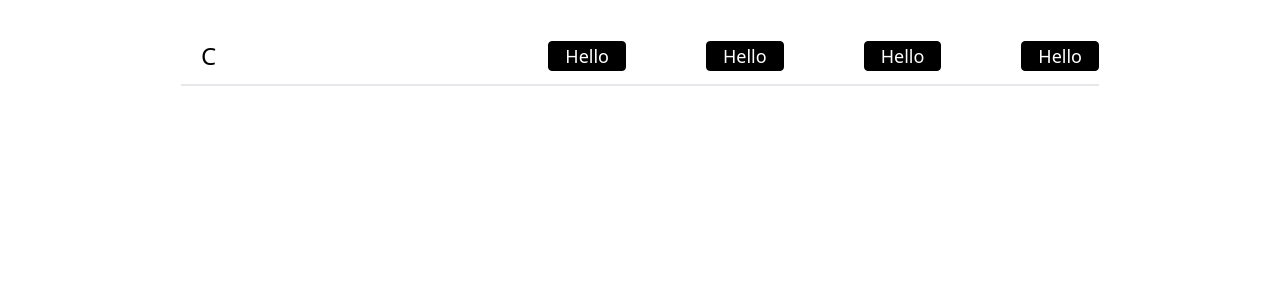
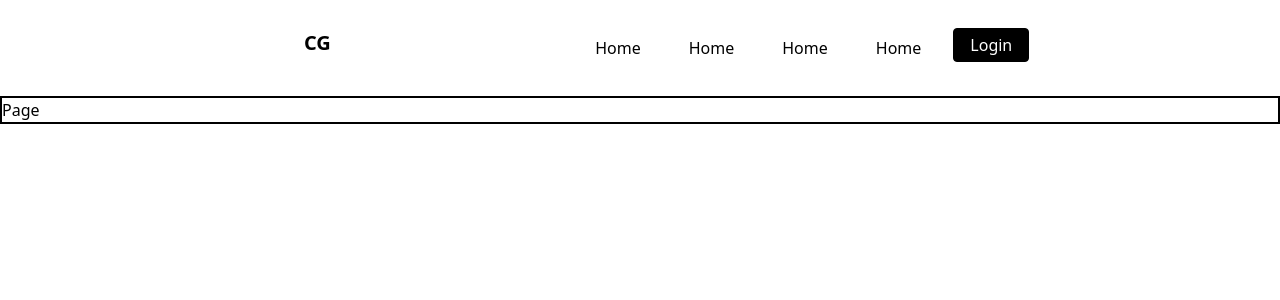
Before and after one commit to g-charan/dist-medicine, a Next.js app in the folder frontend/: page / in a window 1280 px wide. Shown: the top 300 px of the page. Built offline with nearby package versions, Linux system fonts and the light colour scheme.

Commit message:
New changes

```diff
--- a/frontend/app/layout.tsx
+++ b/frontend/app/layout.tsx
@@ -1,4 +1,5 @@
 "use client";
+import CustomButton from "@/components/CustomButton";
 import "./globals.css";
 
 export default function RootLayout({
@@ -9,8 +10,44 @@ export default function RootLayout({
   return (
     <html lang="en">
       <body>
-        <div>
-          <div className="flex-1 p-7 h-screen overflow-hidden">{children}</div>
+        <div className="h-screen">
+          <div>
+            <div className="flex justify-center w-full">
+              <div className="flex justify-between px-10 py-5 w-3/5">
+                <h1 className="p-2 font-bold text-[20px]">CG</h1>
+                <div className="flex justify-between w-3/5">
+                  <a className="px-3 p-3">
+                    <button className="hover:bg-black px-3 py-1 rounded-md hover:text-white">
+                      Home
+                    </button>
+                  </a>
+                  <a className="px-3 p-3">
+                    <button className="hover:bg-black px-3 py-1 rounded-md hover:text-white">
+                      Home
+                    </button>
+                  </a>
+                  <a className="px-3 p-3">
+                    <button className="hover:bg-black px-3 py-1 rounded-md hover:text-white">
+                      Home
+                    </button>
+                  </a>
+                  <a className="px-3 p-3">
+                    <button className="hover:bg-black px-3 py-1 rounded-md hover:text-white">
+                      Home
+                    </button>
+                  </a>
+                  <div className="p-2">
+                    <div className="flex">
+                      <CustomButton className="py-1">Login</CustomButton>
+                    </div>
+                  </div>
+                </div>
+              </div>
+            </div>
+          </div>
+          <div className="flex justify-center w-full">
+            <div className="border-2 border-black w-full">{children}</div>
+          </div>
         </div>
       </body>
     </html>
--- a/frontend/app/page.tsx
+++ b/frontend/app/page.tsx
@@ -1,21 +1,3 @@
-import CustomButton from "@/components/CustomButton";
-
 export default function Home() {
-  return (
-    <div className="flex justify-center">
-      <div className="flex flex-col justify-center w-3/4">
-        <div className="top-0 z-10 sticky flex bg-white rounded-sm w-full">
-          <div className="flex flex-row justify-between items-center bg-white py-3 border-b-2 w-full text-lg">
-            <div className="px-5 text-2xl">C</div>
-            <div className="xl:flex xl:gap-20 hidden">
-              <CustomButton>Hello</CustomButton>
-              <CustomButton>Hello</CustomButton>
-              <CustomButton>Hello</CustomButton>
-              <CustomButton>Hello</CustomButton>
-            </div>
-          </div>
-        </div>
-      </div>
-    </div>
-  );
+  return <div>Page</div>;
 }
```
Also changed, not shown: frontend/app/pages/dashboard/page.tsx (renamed from frontend/app/main/dashboard/page.tsx), frontend/app/pages/layout.tsx (renamed from frontend/app/main/layout.tsx), frontend/app/pages/page.tsx (renamed from frontend/app/main/page.tsx).
